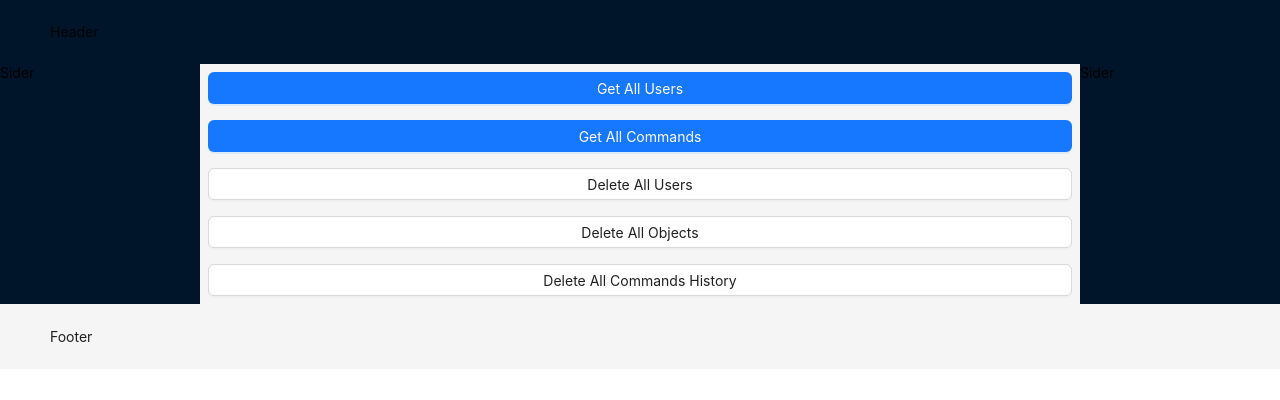
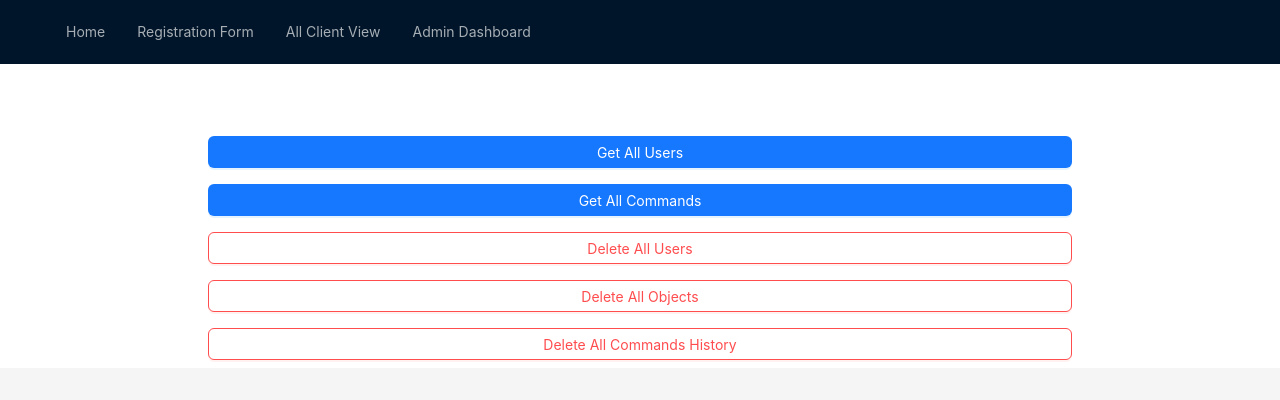
Before and after one commit to zohar-tzabari/integrative_proj, a React (Create React App) app: page /Admin in a window 1280 px wide. Shown: the top 400 px of the page. Built offline with nearby package versions, Linux system fonts and the light colour scheme.

Commit message:
change menu

```diff
--- a/src/App.js
+++ b/src/App.js
@@ -4,6 +4,6 @@ import Admin from "./pages/admin"
 
 function App() {
   return (
-    <Admin/>
+    <AppTemp/>
     )}
 export default App;
--- a/src/menu.js
+++ b/src/menu.js
@@ -9,11 +9,12 @@ import {
 import RegistrationForm from "./pages/registerClinet";
 import AllClientView from "./pages/suppliersTable";
 import Home from "./pages/home";
+import Admin from "./pages/admin";
 
 
 const { Header, Content } = Layout;
 
-function AppTemp() {
+function NewMenu() {
   return (
     <Router>
       <Layout>
@@ -25,6 +26,7 @@ function AppTemp() {
             <Route index element={<Home />} />
             <Route path="RegistrationForm" element={<RegistrationForm />} />
             <Route path="AllClientView" element={<AllClientView />} />
+            <Route path="Admin" element={<Admin />} />
             <Route path="*" element={"nothing to see"} />
             <Route path="hi" element={<RegistrationForm />} />
           </Routes>
@@ -47,8 +49,11 @@ function MenuComp() {
       <Menu.Item key="/AllClientView">
         <Link to="/AllClientView">All Client View</Link>
       </Menu.Item>
+      <Menu.Item key="/Admin">
+        <Link to="/Admin">Admin Dashboard</Link>
+      </Menu.Item>
     </Menu>
   );
 }
 
-export default AppTemp;
+export default NewMenu;
--- a/src/pages/admin.js
+++ b/src/pages/admin.js
@@ -65,19 +65,39 @@ function AdminComp() {
         alignContent: "stretch",
       }}
     >
-      <Button style={{ margin: "0.5rem" }} type="primary" onClick={handleGetAllUsers}>
+      <Button
+        style={{ margin: "0.5rem" }}
+        type="primary"
+        onClick={handleGetAllUsers}
+      >
         Get All Users
       </Button>
-      <Button style={{ margin: "0.5rem" }} type="primary" onClick={handleGetAllCommands}>
+      <Button
+        style={{ margin: "0.5rem" }}
+        type="primary"
+        onClick={handleGetAllCommands}
+      >
         Get All Commands
       </Button>
-      <Button style={{ margin: "0.5rem" }} onClick={handleDeleteAllUsers}>
+      <Button
+        danger
+        style={{ margin: "0.5rem" }}
+        onClick={handleDeleteAllUsers}
+      >
         Delete All Users
       </Button>
-      <Button style={{ margin: "0.5rem" }} onClick={handleDeleteAllObjects}>
+      <Button
+        danger
+        style={{ margin: "0.5rem" }}
+        onClick={handleDeleteAllObjects}
+      >
         Delete All Objects
       </Button>
-      <Button style={{ margin: "0.5rem" }} onClick={handleDeleteAllCommandsHistory}>
+      <Button
+        danger
+        style={{ margin: "0.5rem" }}
+        onClick={handleDeleteAllCommandsHistory}
+      >
         Delete All Commands History
       </Button>
     </div>
@@ -87,15 +107,39 @@ function AdminComp() {
 const Admin = () => {
   return (
     <Layout>
-      <Header>Header</Header>
+      <Header
+        style={{
+          backgroundColor: "#ffff",
+          borderBottom: "none",
+          padding: 0,
+        }}
+      ></Header>
       <Layout>
-        <Sider>Sider</Sider>
-        <Content>
+        <Sider
+          style={{
+            backgroundColor: "#ffff",
+            borderBottom: "none",
+            padding: 0,
+          }}
+        ></Sider>
+        <Content
+          style={{
+            backgroundColor: "#ffff",
+            borderBottom: "none",
+            padding: 0,
+          }}
+        >
           <AdminComp />
         </Content>
-        <Sider>Sider</Sider>
+        <Sider
+          style={{
+            backgroundColor: "#ffff",
+            borderBottom: "none",
+            padding: 0,
+          }}
+        ></Sider>
       </Layout>
-      <Footer>Footer</Footer>
+      <Footer></Footer>
     </Layout>
   );
 };
--- a/src/pages/registerClinet.js
+++ b/src/pages/registerClinet.js
@@ -3,7 +3,7 @@ import { Form, Input, Button, Layout, message } from "antd";
 import axios from "axios";
 
 const { Header, Content, Footer, Sider } = Layout;
-const superApp = "2023b.zohar.tzabari"
+const superApp = "2023b.zohar.tzabari";
 const RegistrationFormContent = () => {
   const [messageApi, contextHolder] = message.useMessage();
 
@@ -14,16 +14,13 @@ const RegistrationFormContent = () => {
     });
   };
 
-
   const onFinish = async (values) => {
     const dataFromServer = await onFinishApi(values);
-    if(dataFromServer)
-    {
+    if (dataFromServer) {
       console.log(dataFromServer);
       success("Registration successful!");
     }
-
-  }
+  };
 
   const onFinishApi = async (values) => {
     const { firstName, lastName, email } = values;
@@ -37,9 +34,9 @@ const RegistrationFormContent = () => {
         dataToServer,
         {
           headers: {
-            'Content-Type': 'application/json',
-            'Accept': 'application/json'
-          }
+            "Content-Type": "application/json",
+            Accept: "application/json",
+          },
         }
       );
       return response.data;
@@ -48,7 +45,6 @@ const RegistrationFormContent = () => {
       return null;
     }
   };
-
 
   return (
     <>
@@ -91,15 +87,39 @@ const RegistrationFormContent = () => {
 const RegistrationForm = () => {
   return (
     <Layout>
-      <Header>Header</Header>
+      <Header
+        style={{
+          backgroundColor: "#ffff",
+          borderBottom: "none",
+          padding: 0,
+        }}
+      ></Header>
       <Layout>
-        <Sider>Sider</Sider>
+        <Sider
+          style={{
+            backgroundColor: "#ffff",
+            borderBottom: "none",
+            padding: 0,
+          }}
+        ></Sider>
         <Content>
           <RegistrationFormContent />
         </Content>
-        <Sider>Sider</Sider>
+        <Sider
+          style={{
+            backgroundColor: "#ffff",
+            borderBottom: "none",
+            padding: 0,
+          }}
+        ></Sider>{" "}
       </Layout>
-      <Footer>Footer</Footer>
+      <Footer
+        style={{
+          backgroundColor: "#ffff",
+          borderBottom: "none",
+          padding: 0,
+        }}
+      ></Footer>
     </Layout>
   );
 };
--- a/src/pages/suppliersTable.js
+++ b/src/pages/suppliersTable.js
@@ -427,7 +427,6 @@ return (
           padding: 0,
         }}
       >
-        right sidebar
       </Sider>
     </Layout>
     <Footer>@all right served to wed portal</Footer>
```
